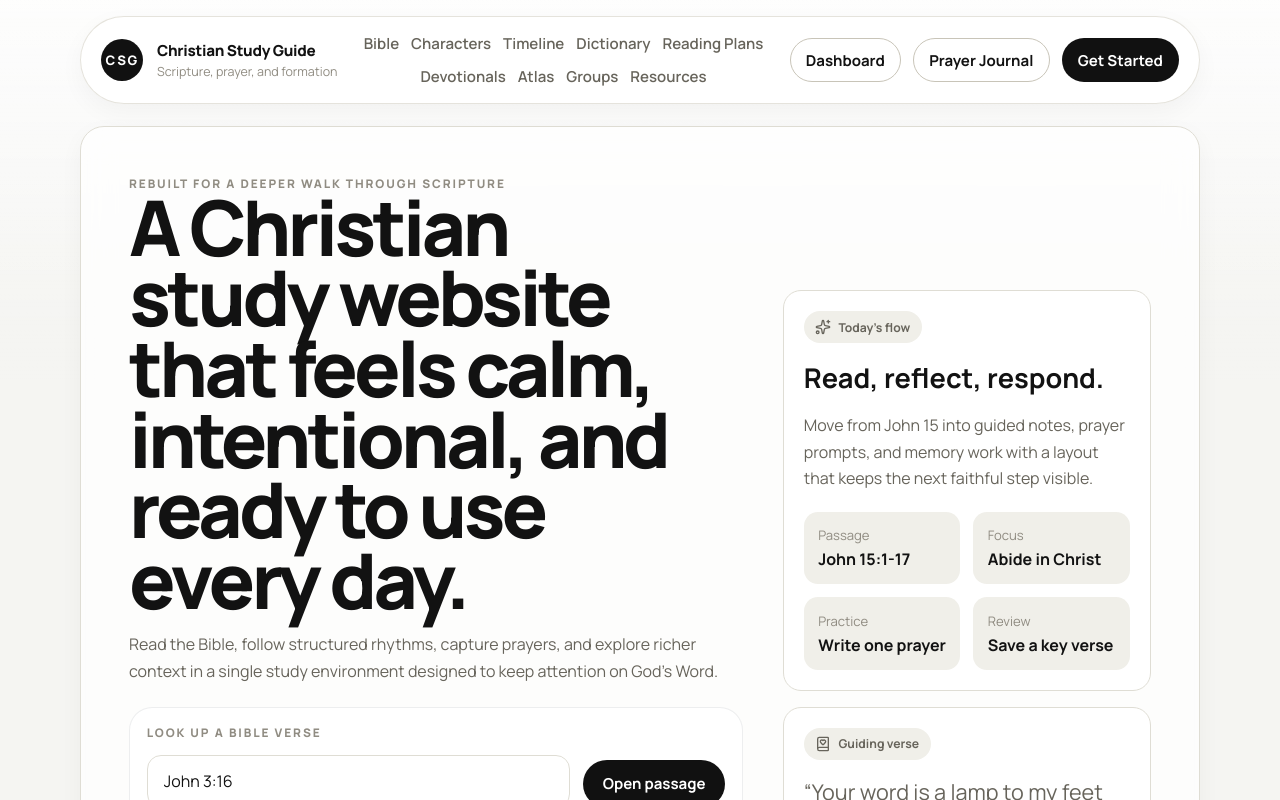
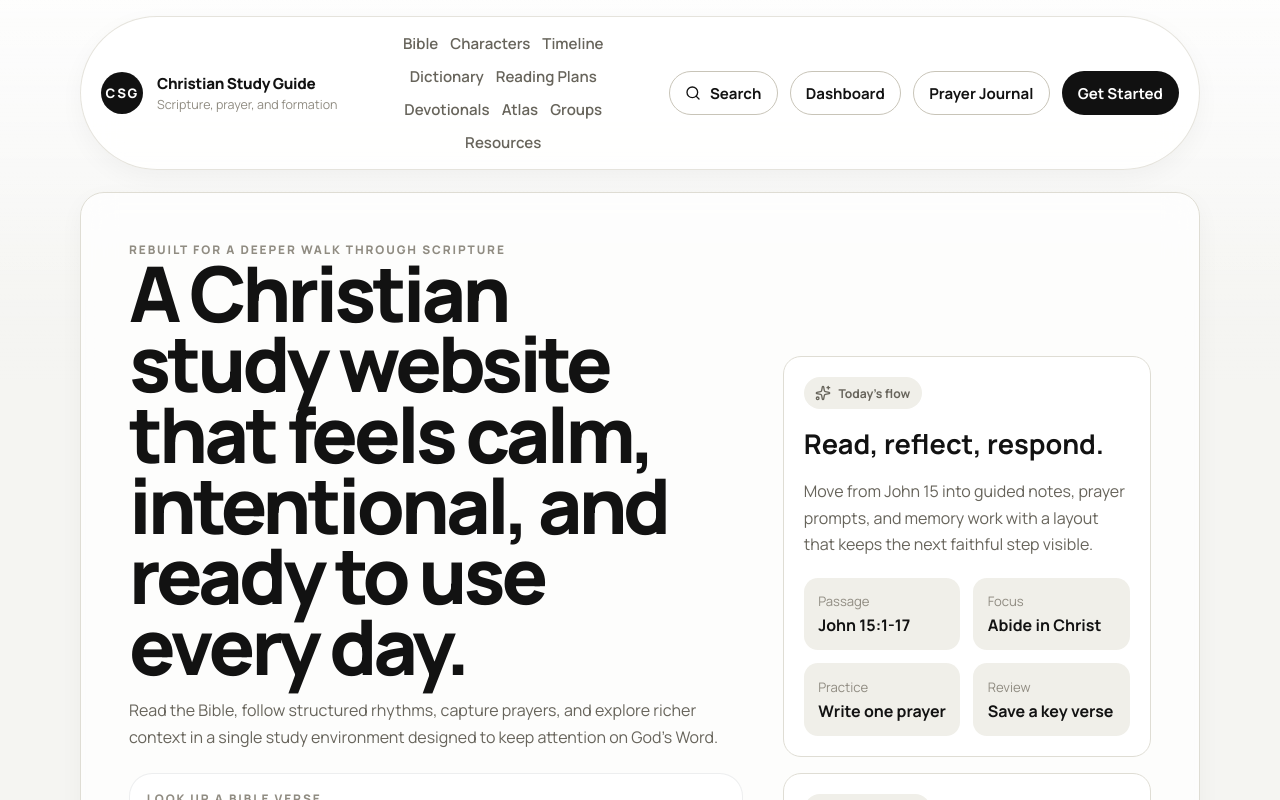
Before and after one commit to nathanielgcowan/christian-study-guide-mark-2, a Next.js app: page / in a window 1280 px wide. Shown: the top 800 px of the page. Built offline with nearby package versions, Linux system fonts and the light colour scheme; no server answers.

Commit message:
This is a test commit to see if the app is updating.

```diff
--- a/components/Header.tsx
+++ b/components/Header.tsx
@@ -4,7 +4,7 @@ import Link from "next/link";
 import { useEffect, useState } from "react";
 import { usePathname, useRouter } from "next/navigation";
 import { createClient } from "@/lib/supabase/client";
-import { Menu, X } from "lucide-react";
+import { Menu, Search, X } from "lucide-react";
 
 const primaryLinks = [
   { href: "/bible", label: "Bible" },
@@ -111,6 +111,17 @@ export default function Header() {
 
           <div className="site-header-actions" aria-label="Quick actions">
             <Link
+              href="/search"
+              onClick={() => setMenuOpen(false)}
+              className={`button-secondary button-small${
+                pathname === "/search" ? " is-active" : ""
+              }`}
+              aria-label="Search the website"
+            >
+              <Search size={16} />
+              <span>Search</span>
+            </Link>
+            <Link
               href="/dashboard"
               onClick={() => setMenuOpen(false)}
               className={`button-secondary button-small${
```
